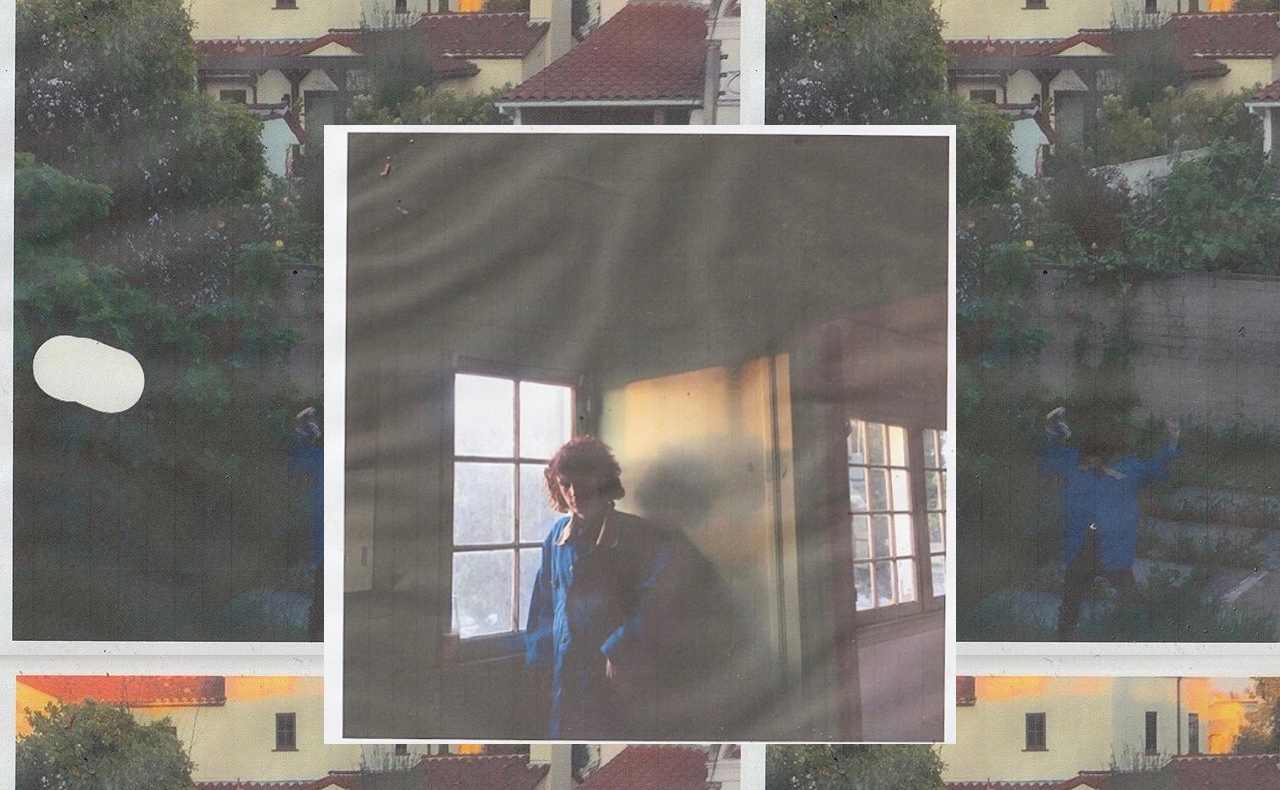
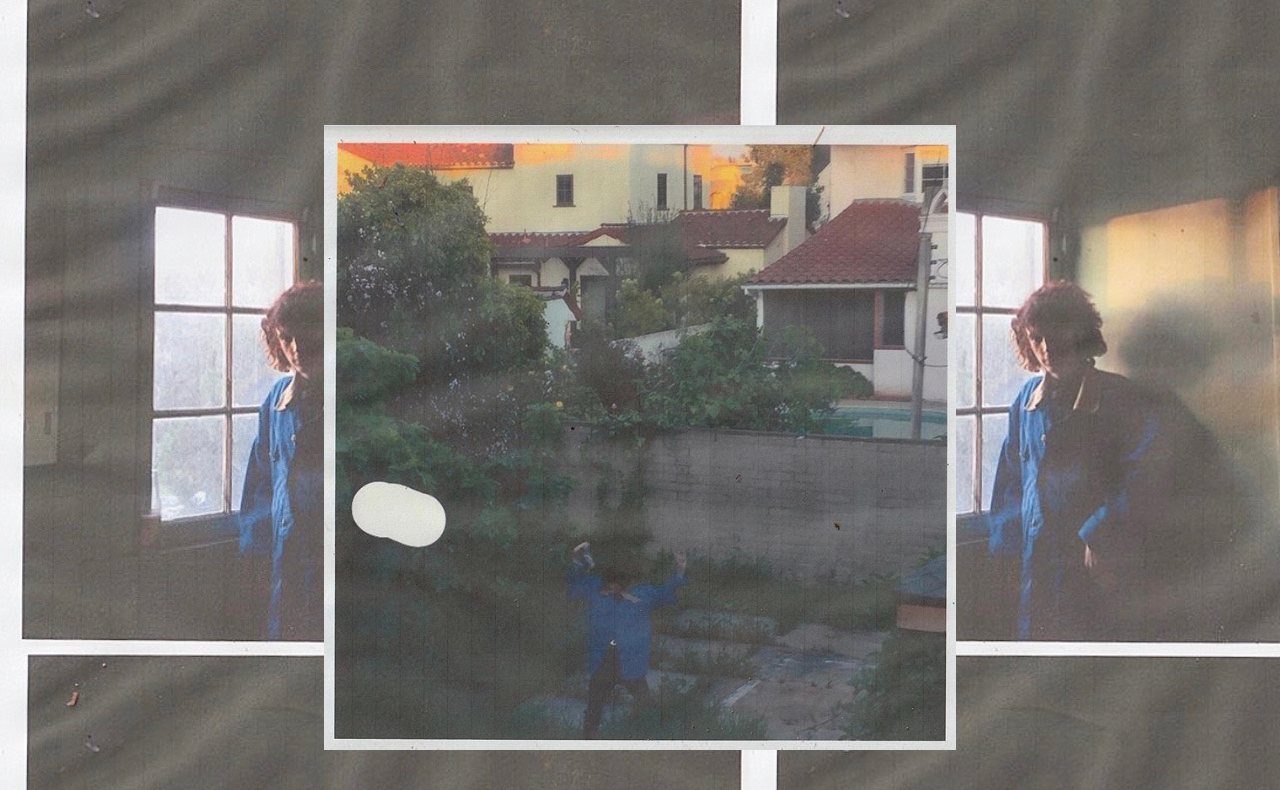
Before and after one commit to marcelsletten/primordial-void.com, a plain HTML site: page shabbat-index.html in a window 1280 px wide. Shown: the part 88-878 px from the top of the page. Drawn offline with Linux system fonts and the light colour scheme.

Commit message:
Update shabbat-index.html

```diff
--- a/shabbat-index.html
+++ b/shabbat-index.html
@@ -11,7 +11,7 @@ body {
   box-sizing: border-box;
   color: black;
   background-size: 100%;
-            background: url("images/IMG_0444.jpg");
+            background: url("images/IMG_0438.jpg");
             background-repeat: repeat;
   font-size: 29.560px;
   font-family: 'Times New Roman', Times, serif;
@@ -181,7 +181,7 @@ footer {
         <a href="/archive">Archive</a>
         <a href="/friends">Friends</a>
       </div>
-      <a href="/releases/shabbat-morning-in-america"><img class="splash" src="images/IMG_0438.jpg"></a>
+      <a href="/releases/shabbat-morning-in-america"><img class="splash" src="images/IMG_0444.jpg"></a>
         <footer><a href="/index"><img src="images/PV-Coin-Logo.png" style="max-width: 100%; width: 126px; height: 126px;"></a></footer>
 </body>
 </html>
```
